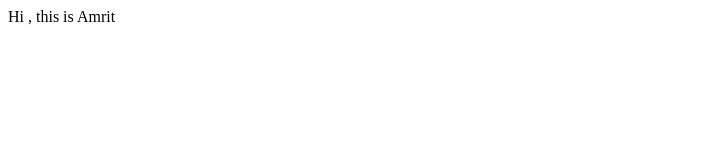
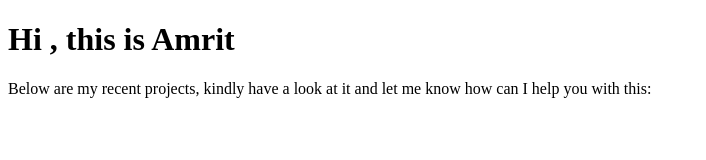
Before and after one commit to kouramrit-9/Amritkourportfolio.com, a plain HTML site: page index.html in a window 1280 px wide. Shown: the whole page, without its empty margins (0-706 px from the left). Drawn offline with Linux system fonts and the light colour scheme.

Commit message:
feat: added few details

```diff
--- a/index.html
+++ b/index.html
@@ -6,6 +6,7 @@
     <title>Amrit'sPorfolio</title>
 </head>
 <body>
-    Hi , this is Amrit
+   <h1> Hi , this is Amrit</h1>
+   <p>Below are my recent projects, kindly have  a look at it and let me know how can I help you with this:</p>
 </body>
 </html>
```
